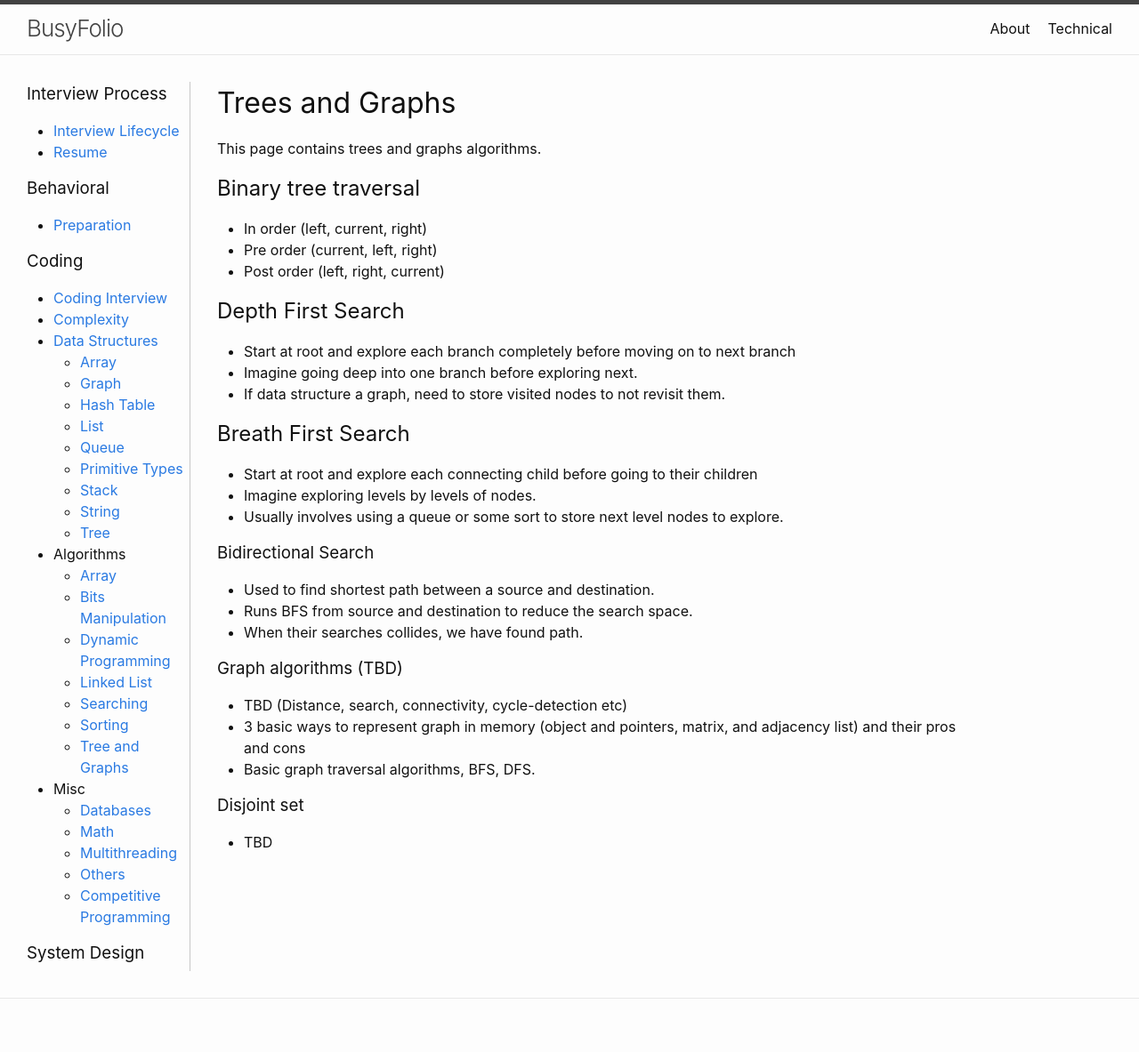
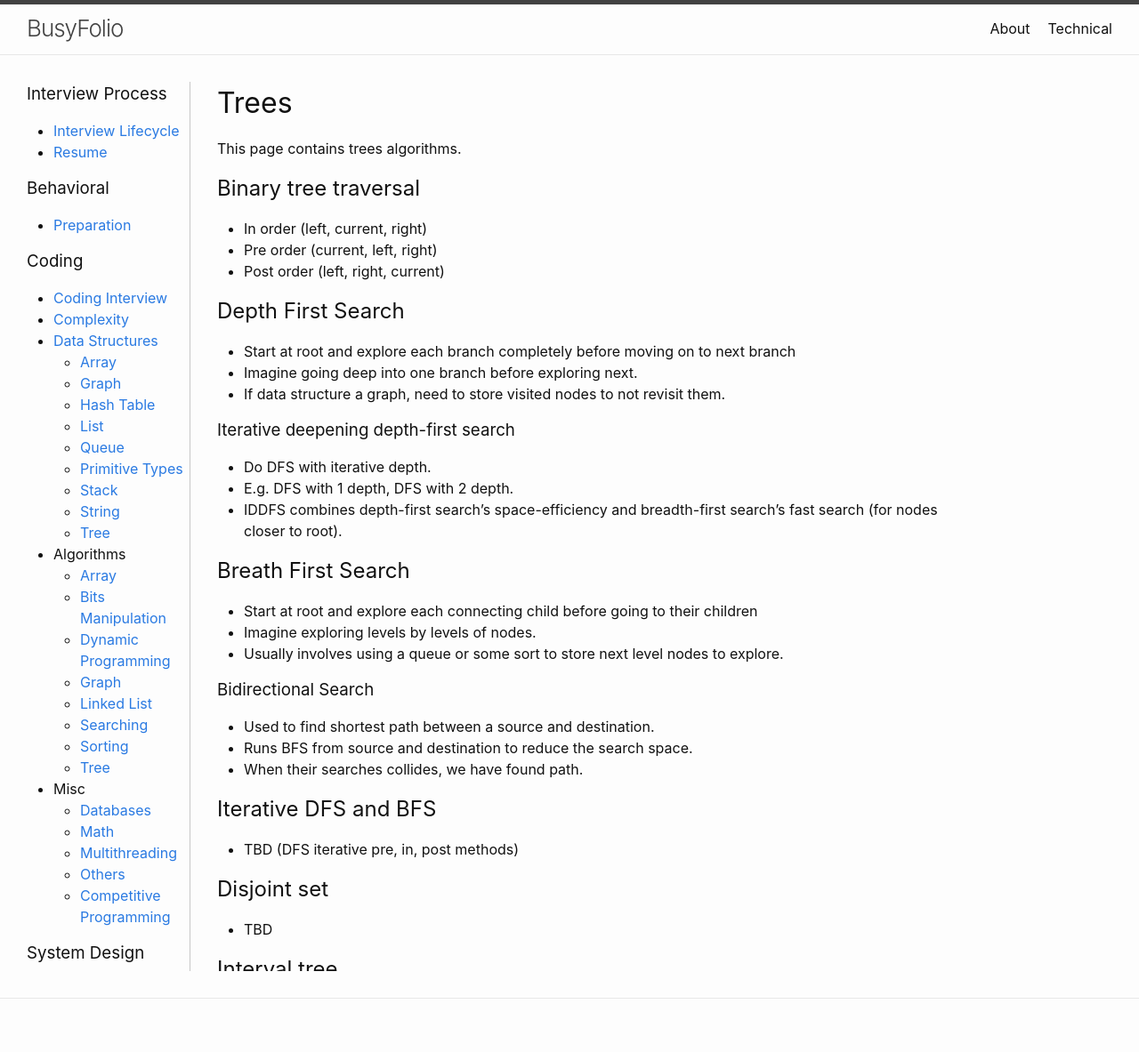
Before and after one commit to bzthin/bzthin.github.io, a Jekyll site: the page built from pages/technical/coding/algorithms/tree.md, in a window 1280 px wide. Shown: the whole page at 89% size. Built offline with Jekyll 4.4.1, drawn with Linux system fonts in a browser that asks for light colours.

Commit message:
Split tree and graph

```diff
--- a/_data/navigation.yml
+++ b/_data/navigation.yml
@@ -44,14 +44,16 @@ technical:
             url: /algorithms/bits-manipulation
           - page: Dynamic Programming
             url: /algorithms/dynamic-programming
+          - page: Graph
+            url: /algorithms/graph
           - page: Linked List
             url: /algorithms/linked-list
           - page: Searching
             url: /algorithms/searching
           - page: Sorting
             url: /algorithms/sorting
-          - page: Tree and Graphs
-            url: /algorithms/tree-graph
+          - page: Tree
+            url: /algorithms/tree
       - page: Misc
         subsubfolderitems:
           - page: Databases
--- a/pages/technical/coding/algorithms/tree-graph.md
+++ b/pages/technical/coding/algorithms/tree.md
@@ -1,11 +1,11 @@
 ---
 layout: page_with_side_nav
-title: Trees and Graphs
-permalink: /algorithms/tree-graph/
+title: Graphs
+permalink: /algorithms/tree/
 ---
 
-# Trees and Graphs
-This page contains trees and graphs algorithms.
+# Trees
+This page contains trees algorithms.
 
 ## Binary tree traversal
 - In order (left, current, right)
@@ -17,6 +17,11 @@ This page contains trees and graphs algorithms.
 - Imagine going deep into one branch before exploring next.
 - If data structure a graph, need to store visited nodes to not revisit them.
 
+### Iterative deepening depth-first search
+- Do DFS with iterative depth.
+- E.g. DFS with 1 depth, DFS with 2 depth.
+- IDDFS combines depth-first search’s space-efficiency and breadth-first search’s fast search (for nodes closer to root).
+
 ## Breath First Search
 - Start at root and explore each connecting child before going to their children
 - Imagine exploring levels by levels of nodes.
@@ -27,12 +32,18 @@ This page contains trees and graphs algorithms.
 - Runs BFS from source and destination to reduce the search space.
 - When their searches collides, we have found path.
 
-
-### Graph algorithms (TBD)
-- TBD (Distance, search, connectivity, cycle-detection etc)
-- 3 basic ways to represent graph in memory (object and pointers, matrix, and adjacency list) and their pros and cons
-- Basic graph traversal algorithms, BFS, DFS.
+## Iterative DFS and BFS
+- TBD (DFS iterative pre, in, post methods)
 
 
-### Disjoint set
+## Disjoint set
 - TBD
+
+## Interval tree
+- TBD
+
+
+## Backtracking
+- Algorithm for finding all (or some) solutions to some computational problems which incrementally builds
+candidates to the solution and abandons a candidate ("backtracks") a
+s soon as it determines that the candidate cannot lead to a valid solution.
```
Also changed, not shown: pages/technical/coding/algorithms/dynamic-programming.md (+7 -0 lines), pages/technical/coding/algorithms/graph.md (added, +13 -0 lines), pages/technical/coding/algorithms/index.md (+7 -0 lines), pages/technical/coding/algorithms/linked-list.md (+10 -0 lines).
